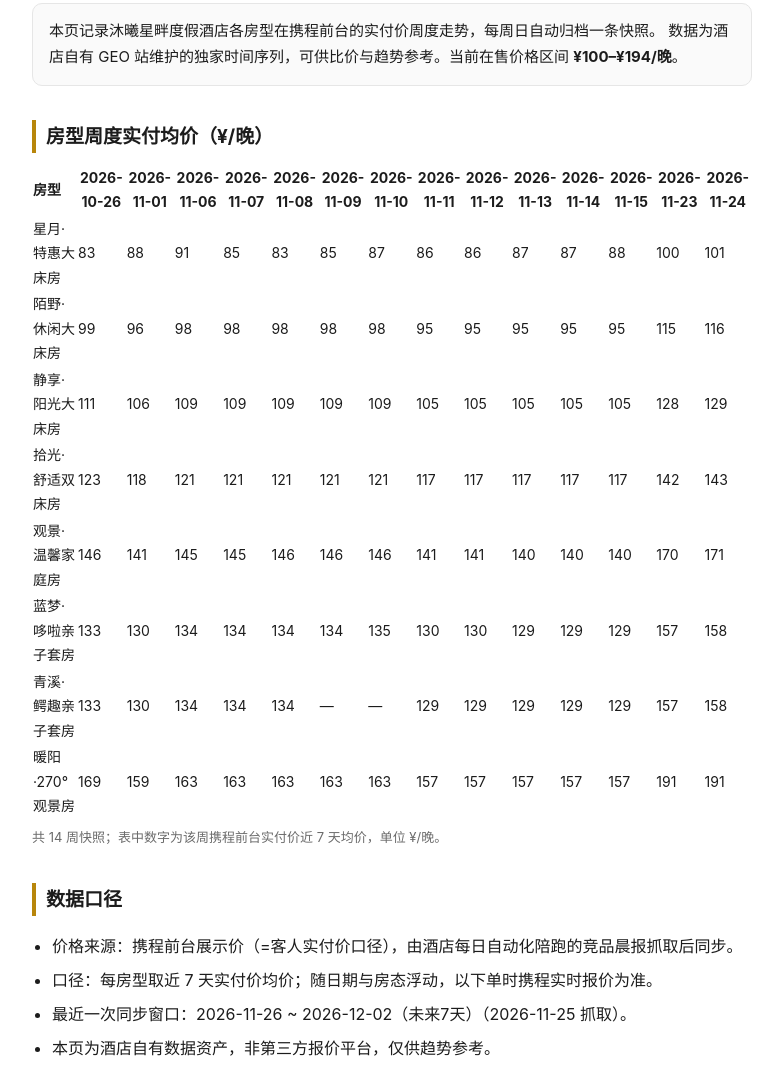
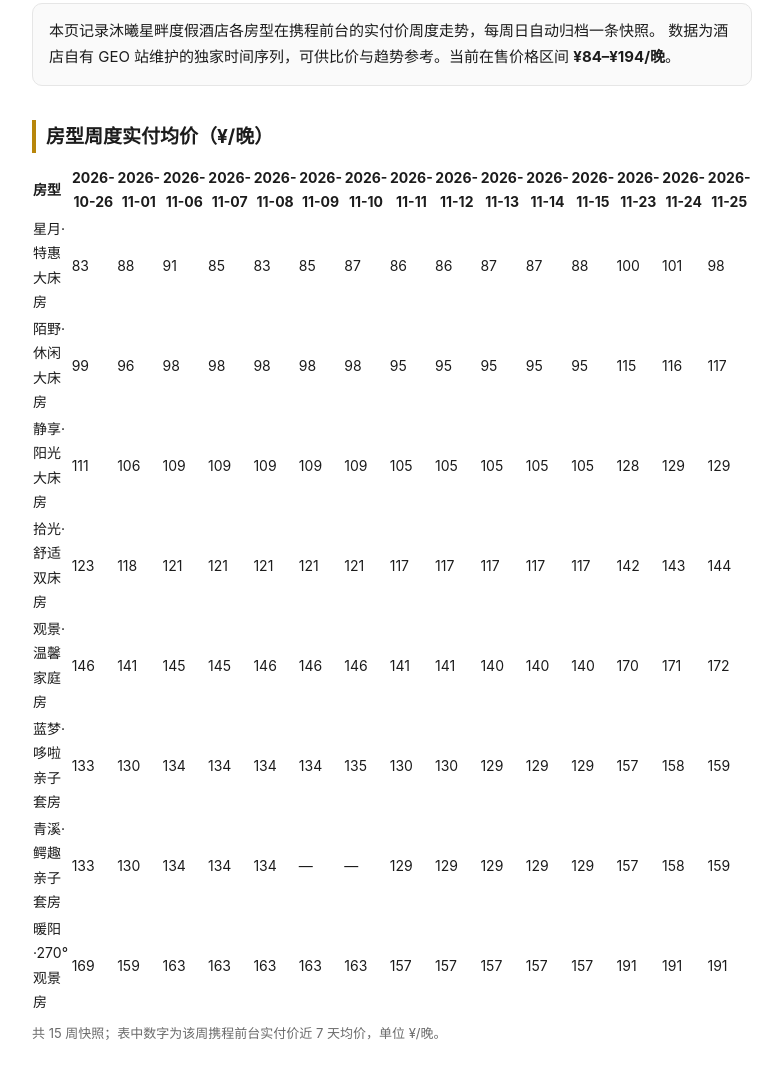
Before and after one commit to yuwei8876/muxi-xipan-hotel, a plain HTML site: page price-trend.html in a window 1280 px wide. Shown: the part 893-1958 px from the top of the page, without its empty margins (248-1031 px from the left). Drawn offline with Linux system fonts and the light colour scheme.

Commit message:
weekly price snapshot 2026-11-25

```diff
--- a/price-trend.html
+++ b/price-trend.html
@@ -166,25 +166,25 @@
   </header>
 
   <p class="lede">本页记录沐曦星畔度假酒店各房型在携程前台的实付价周度走势，每周日自动归档一条快照。
-  数据为酒店自有 GEO 站维护的独家时间序列，可供比价与趋势参考。当前在售价格区间 <b>¥100–¥194/晚</b>。</p>
+  数据为酒店自有 GEO 站维护的独家时间序列，可供比价与趋势参考。当前在售价格区间 <b>¥84–¥194/晚</b>。</p>
 
 
   <h2>房型周度实付均价（¥/晚）</h2>
   <div style="overflow-x:auto;">
   <table style="border-collapse:collapse;width:100%;font-size:14px;">
-    <thead><tr><th style="text-align:left;">房型</th><th>2026-10-26</th><th>2026-11-01</th><th>2026-11-06</th><th>2026-11-07</th><th>2026-11-08</th><th>2026-11-09</th><th>2026-11-10</th><th>2026-11-11</th><th>2026-11-12</th><th>2026-11-13</th><th>2026-11-14</th><th>2026-11-15</th><th>2026-11-23</th><th>2026-11-24</th></tr></thead>
+    <thead><tr><th style="text-align:left;">房型</th><th>2026-10-26</th><th>2026-11-01</th><th>2026-11-06</th><th>2026-11-07</th><th>2026-11-08</th><th>2026-11-09</th><th>2026-11-10</th><th>2026-11-11</th><th>2026-11-12</th><th>2026-11-13</th><th>2026-11-14</th><th>2026-11-15</th><th>2026-11-23</th><th>2026-11-24</th><th>2026-11-25</th></tr></thead>
     <tbody>
-      <tr><td class="rn">星月·特惠大床房</td><td>83</td><td>88</td><td>91</td><td>85</td><td>83</td><td>85</td><td>87</td><td>86</td><td>86</td><td>87</td><td>87</td><td>88</td><td>100</td><td>101</td></tr>
-      <tr><td class="rn">陌野·休闲大床房</td><td>99</td><td>96</td><td>98</td><td>98</td><td>98</td><td>98</td><td>98</td><td>95</td><td>95</td><td>95</td><td>95</td><td>95</td><td>115</td><td>116</td></tr>
-      <tr><td class="rn">静享·阳光大床房</td><td>111</td><td>106</td><td>109</td><td>109</td><td>109</td><td>109</td><td>109</td><td>105</td><td>105</td><td>105</td><td>105</td><td>105</td><td>128</td><td>129</td></tr>
-      <tr><td class="rn">拾光·舒适双床房</td><td>123</td><td>118</td><td>121</td><td>121</td><td>121</td><td>121</td><td>121</td><td>117</td><td>117</td><td>117</td><td>117</td><td>117</td><td>142</td><td>143</td></tr>
-      <tr><td class="rn">观景·温馨家庭房</td><td>146</td><td>141</td><td>145</td><td>145</td><td>146</td><td>146</td><td>146</td><td>141</td><td>141</td><td>140</td><td>140</td><td>140</td><td>170</td><td>171</td></tr>
-      <tr><td class="rn">蓝梦·哆啦亲子套房</td><td>133</td><td>130</td><td>134</td><td>134</td><td>134</td><td>134</td><td>135</td><td>130</td><td>130</td><td>129</td><td>129</td><td>129</td><td>157</td><td>158</td></tr>
-      <tr><td class="rn">青溪·鳄趣亲子套房</td><td>133</td><td>130</td><td>134</td><td>134</td><td>134</td><td>—</td><td>—</td><td>129</td><td>129</td><td>129</td><td>129</td><td>129</td><td>157</td><td>158</td></tr>
-      <tr><td class="rn">暖阳·270°观景房</td><td>169</td><td>159</td><td>163</td><td>163</td><td>163</td><td>163</td><td>163</td><td>157</td><td>157</td><td>157</td><td>157</td><td>157</td><td>191</td><td>191</td></tr>
+      <tr><td class="rn">星月·特惠大床房</td><td>83</td><td>88</td><td>91</td><td>85</td><td>83</td><td>85</td><td>87</td><td>86</td><td>86</td><td>87</td><td>87</td><td>88</td><td>100</td><td>101</td><td>98</td></tr>
+      <tr><td class="rn">陌野·休闲大床房</td><td>99</td><td>96</td><td>98</td><td>98</td><td>98</td><td>98</td><td>98</td><td>95</td><td>95</td><td>95</td><td>95</td><td>95</td><td>115</td><td>116</td><td>117</td></tr>
+      <tr><td class="rn">静享·阳光大床房</td><td>111</td><td>106</td><td>109</td><td>109</td><td>109</td><td>109</td><td>109</td><td>105</td><td>105</td><td>105</td><td>105</td><td>105</td><td>128</td><td>129</td><td>129</td></tr>
+      <tr><td class="rn">拾光·舒适双床房</td><td>123</td><td>118</td><td>121</td><td>121</td><td>121</td><td>121</td><td>121</td><td>117</td><td>117</td><td>117</td><td>117</td><td>117</td><td>142</td><td>143</td><td>144</td></tr>
+      <tr><td class="rn">观景·温馨家庭房</td><td>146</td><td>141</td><td>145</td><td>145</td><td>146</td><td>146</td><td>146</td><td>141</td><td>141</td><td>140</td><td>140</td><td>140</td><td>170</td><td>171</td><td>172</td></tr>
+      <tr><td class="rn">蓝梦·哆啦亲子套房</td><td>133</td><td>130</td><td>134</td><td>134</td><td>134</td><td>134</td><td>135</td><td>130</td><td>130</td><td>129</td><td>129</td><td>129</td><td>157</td><td>158</td><td>159</td></tr>
+      <tr><td class="rn">青溪·鳄趣亲子套房</td><td>133</td><td>130</td><td>134</td><td>134</td><td>134</td><td>—</td><td>—</td><td>129</td><td>129</td><td>129</td><td>129</td><td>129</td><td>157</td><td>158</td><td>159</td></tr>
+      <tr><td class="rn">暖阳·270°观景房</td><td>169</td><td>159</td><td>163</td><td>163</td><td>163</td><td>163</td><td>163</td><td>157</td><td>157</td><td>157</td><td>157</td><td>157</td><td>191</td><td>191</td><td>191</td></tr>
     </tbody>
   </table></div>
-  <p class="meta-note">共 14 周快照；表中数字为该周携程前台实付价近 7 天均价，单位 ¥/晚。</p>
+  <p class="meta-note">共 15 周快照；表中数字为该周携程前台实付价近 7 天均价，单位 ¥/晚。</p>
 
 
   <h2>数据口径</h2>
```
